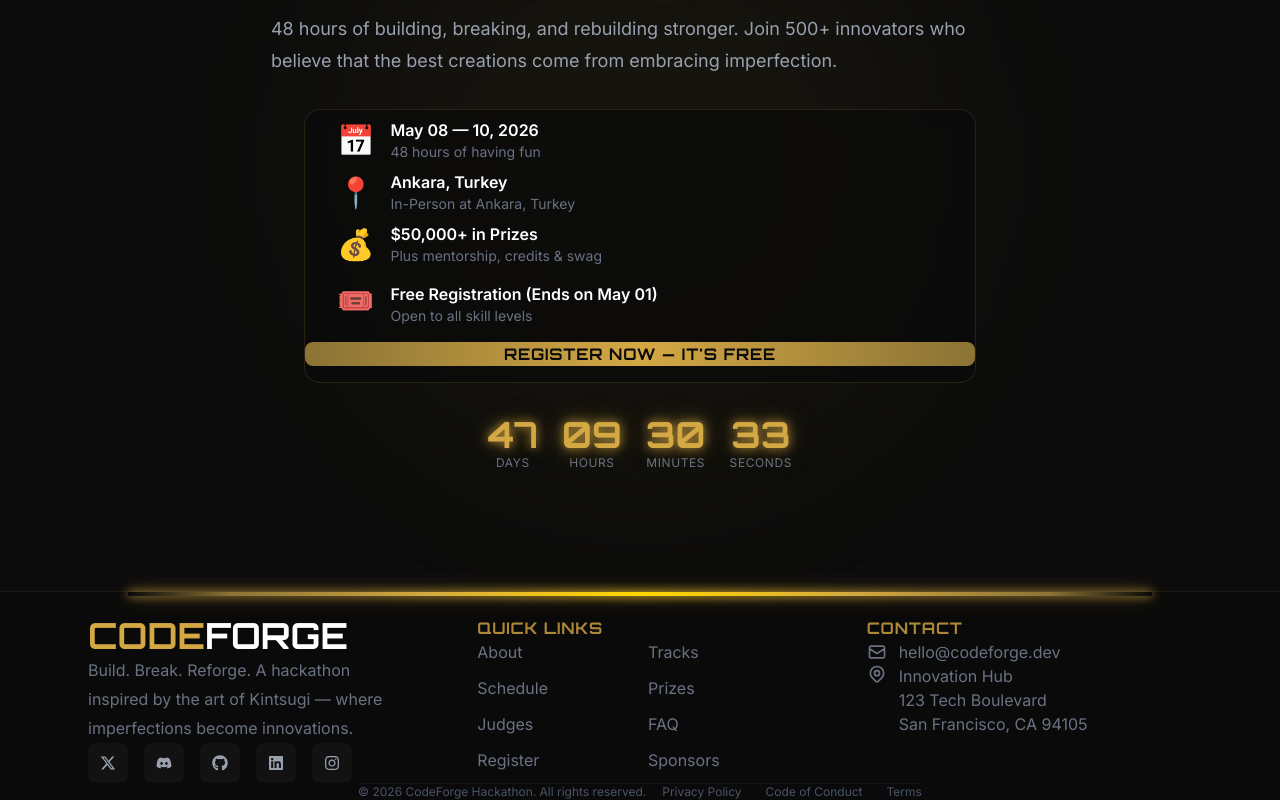
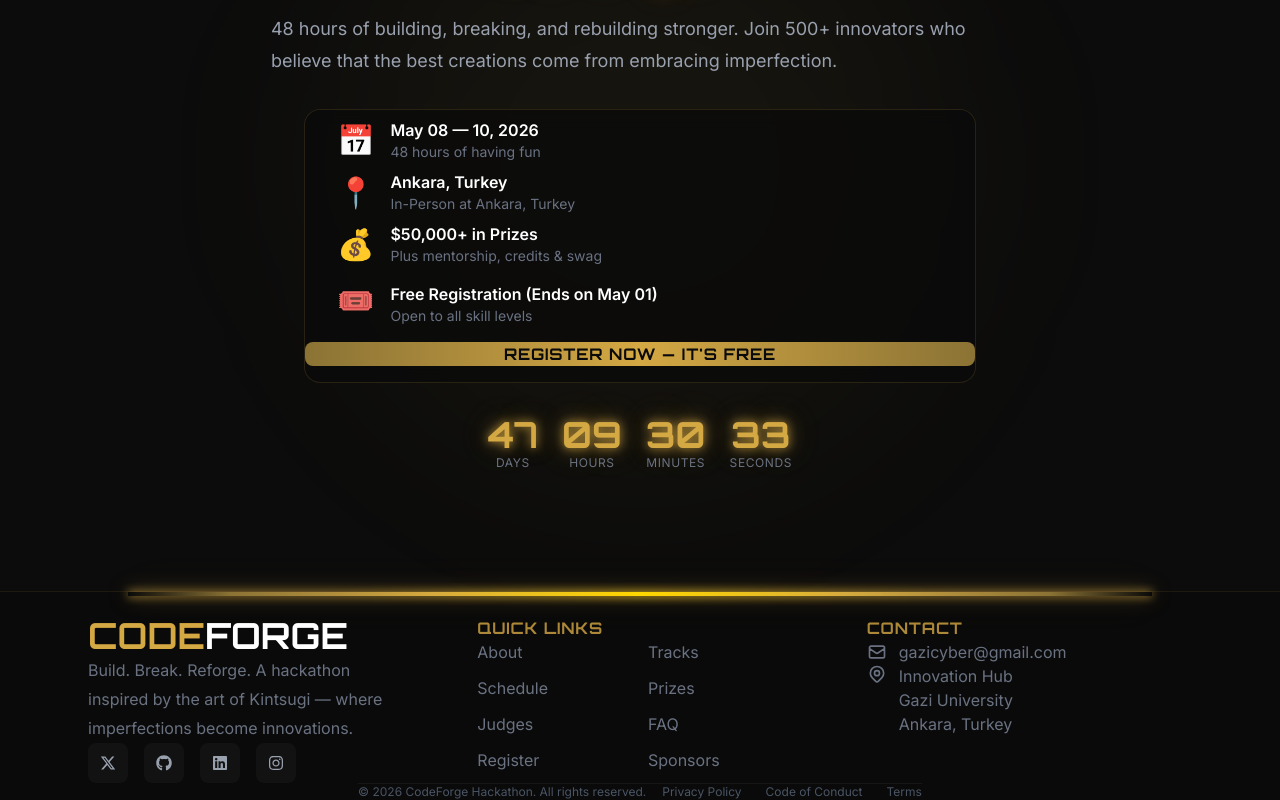
Before and after one commit to Mowassir-Noor/CodeForge, a React (Vite) app: page / in a window 1280 px wide. Shown: the part 7788-8588 px from the top of the page. Built offline with nearby package versions, Linux system fonts and the light colour scheme.

Commit message:
added proper contact info

```diff
--- a/src/components/Footer.jsx
+++ b/src/components/Footer.jsx
@@ -2,11 +2,11 @@ import { FaXTwitter, FaDiscord, FaGithub, FaLinkedin, FaInstagram } from 'react-
 import { HiOutlineMail, HiOutlineLocationMarker } from 'react-icons/hi'
 
 const socialLinks = [
-  { icon: <FaXTwitter />, href: '#', label: 'Twitter/X' },
-  { icon: <FaDiscord />, href: '#', label: 'Discord' },
-  { icon: <FaGithub />, href: '#', label: 'GitHub' },
-  { icon: <FaLinkedin />, href: '#', label: 'LinkedIn' },
-  { icon: <FaInstagram />, href: '#', label: 'Instagram' },
+  { icon: <FaXTwitter />, href: 'https://x.com/GaziCyber', label: 'Twitter/X' },
+  // { icon: <FaDiscord />, href: '#', label: 'Discord' },
+  { icon: <FaGithub />, href: 'https://github.com/gazicyber', label: 'GitHub' },
+  { icon: <FaLinkedin />, href: 'https://www.linkedin.com/company/gazicyber/posts/?feedView=all', label: 'LinkedIn' },
+  { icon: <FaInstagram />, href: 'https://www.instagram.com/gazicyber/', label: 'Instagram' },
 ]
 
 export default function Footer() {
@@ -67,18 +67,18 @@ export default function Footer() {
             </h4>
             <div className="space-y-4">
               <a
-                href="mailto:hello@codeforge.dev"
+                href="mailto:gazicyber@gmail.com"
                 className="flex items-center gap-3 text-gray-500 text-base hover:text-kintsugi-gold transition-colors duration-300 py-1"
               >
                 <HiOutlineMail className="text-xl shrink-0" />
-                hello@codeforge.dev
+               gazicyber@gmail.com
               </a>
               <div className="flex items-start gap-3 text-gray-500 text-base">
                 <HiOutlineLocationMarker className="text-xl shrink-0 mt-1" />
                 <div className="space-y-1">
                   <p>Innovation Hub</p>
-                  <p>123 Tech Boulevard</p>
-                  <p>San Francisco, CA 94105</p>
+                  <p>Gazi University</p>
+                  <p>Ankara, Turkey</p>
                 </div>
               </div>
             </div>
```
